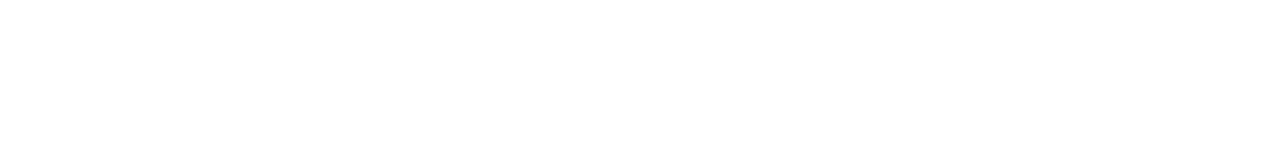
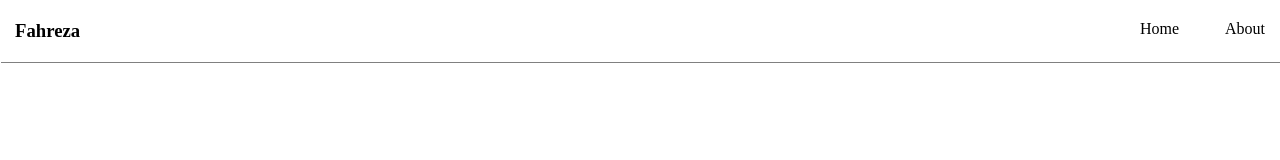
Before and after one commit to laoderidho/Portofolio.github.io, a plain HTML site: page index.html in a window 1280 px wide. Drawn offline with Linux system fonts and the light colour scheme.

Commit message:
update hari ini

```diff
--- a/index.css
+++ b/index.css
@@ -1,4 +1,33 @@
-.bg{
-    background-image: url("/img/img1.jpg");
-    height: 500px;
+*{
+    margin: 0;
+    padding: 0;
 }
+
+nav{
+    display: flex;
+    justify-content: space-between;
+    padding: 20px 15px;
+    box-shadow: 1px 1px grey;
+    background-color: white;
+}
+nav ul {
+    display: flex;
+    justify-content: space-between;
+    width: 10%;
+}
+nav ul li {
+    list-style: none;
+}
+
+
+nav ul li a{
+    text-decoration: none;
+    display: flex;
+    justify-content: space-around;
+    cursor: pointer;
+    color: black;
+}
+nav ul li a:hover{
+    font-size: large;
+    opacity: 0.5;
+}
--- a/index.html
+++ b/index.html
@@ -4,9 +4,19 @@
   <meta charset="UTF-8">
   <meta http-equiv="X-UA-Compatible" content="IE=edge">
   <meta name="viewport" content="width=device-width, initial-scale=1.0">
+  <link rel="stylesheet" href="index.css">
   <title>Beranda</title>
 </head>
 <body>
+    <nav>
+      <div class="nav-logo">
+          <h3>Fahreza</h3>
+      </div>
 
+      <ul class="nav-item">
+        <li class="nav-link"><a href="">Home</a></li>
+        <li class="nav-link"><a href="">About</a> </li>
+      </ul>
+    </nav>
 </body>
 </html>
```
